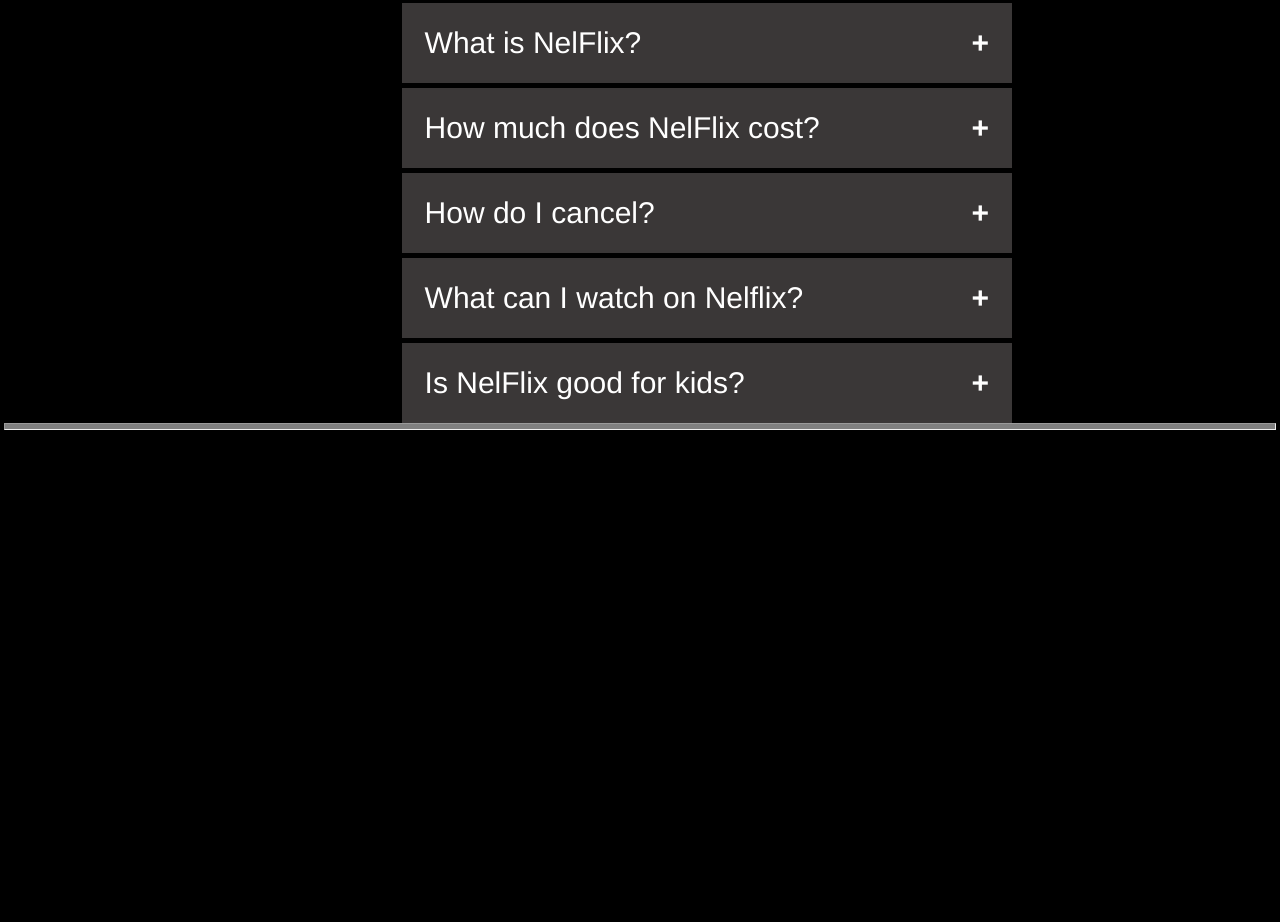
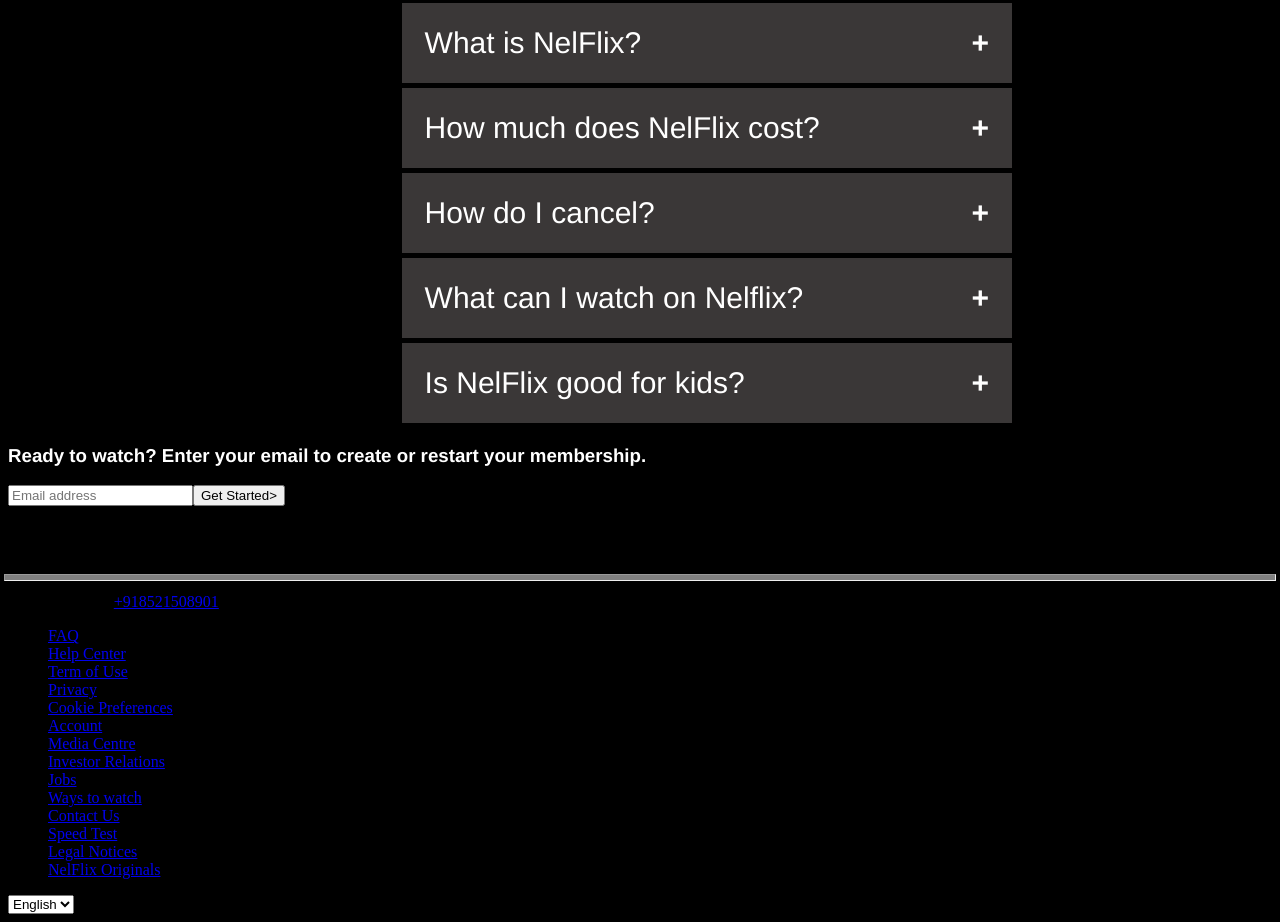
Before and after one commit to prashar10/Nelflix, a plain HTML site: page NelFlix.html in a window 1280 px wide. Shown: the part 2903-3825 px from the top of the page. Before the commit the page ends 3337 px from the top, so only its background shows below. Drawn offline with Linux system fonts and the light colour scheme.

Commit message:
Update NelFlix.html

```diff
--- a/NelFlix.html
+++ b/NelFlix.html
@@ -81,6 +81,7 @@
             <h3>Send children on adventures with their favourite characters in a space made just for them—free with your
                 membership.</h3>
         </div>
+
         <hr>
     </div>
     <!-- FAQ -->
@@ -110,6 +111,11 @@
         <div class="ready"></div>
 
     </div>
+    <h3 id="final">Ready to watch? Enter your email to create or restart your membership.</h3>
+    <div class="explore">
+        <input type="email" placeholder="Email address"><button class="btn3">Get Started></button>
+    </div>
+    <br><br><br><br>
     <hr>
 
     <!-- javascript -->
@@ -129,7 +135,31 @@
             });
         }
     </script>
-
+<footer class="footer">
+    <div class="footer-info">
+        <p>Questions? Call <a href="tel:+918521508901">+918521508901</a></p>
+        <ul class="footer-links">
+            <li class="footer-links-item"><a href="#">FAQ</a></li>
+            <li class="footer-links-item"><a href="#">Help Center</a></li>
+            <li class="footer-links-item"><a href="#">Term of Use</a></li>
+            <li class="footer-links-item"><a href="#">Privacy</a></li>
+            <li class="footer-links-item"><a href="#">Cookie Preferences</a></li>
+            <li class="footer-links-item"><a href="#">Account</a></li>
+            <li class="footer-links-item"><a href="#">Media Centre</a></li>
+            <li class="footer-links-item"><a href="#">Investor Relations</a></li>
+            <li class="footer-links-item"><a href="#">Jobs</a></li>
+            <li class="footer-links-item"><a href="#">Ways to watch</a></li>
+            <li class="footer-links-item"><a href="#">Contact Us</a></li>
+            <li class="footer-links-item"><a href="#">Speed Test</a></li>
+            <li class="footer-links-item"><a href="#">Legal Notices</a></li>
+            <li class="footer-links-item"><a href="#">NelFlix Originals</a></li>
+        </ul>
+        <select name="language" id="language">
+            <option value="lang" selected="selected">English</option>
+            <option value="lang">Hindi</option>
+        </select>
+    </div>
+</footer>
 
 </body>
 
```
